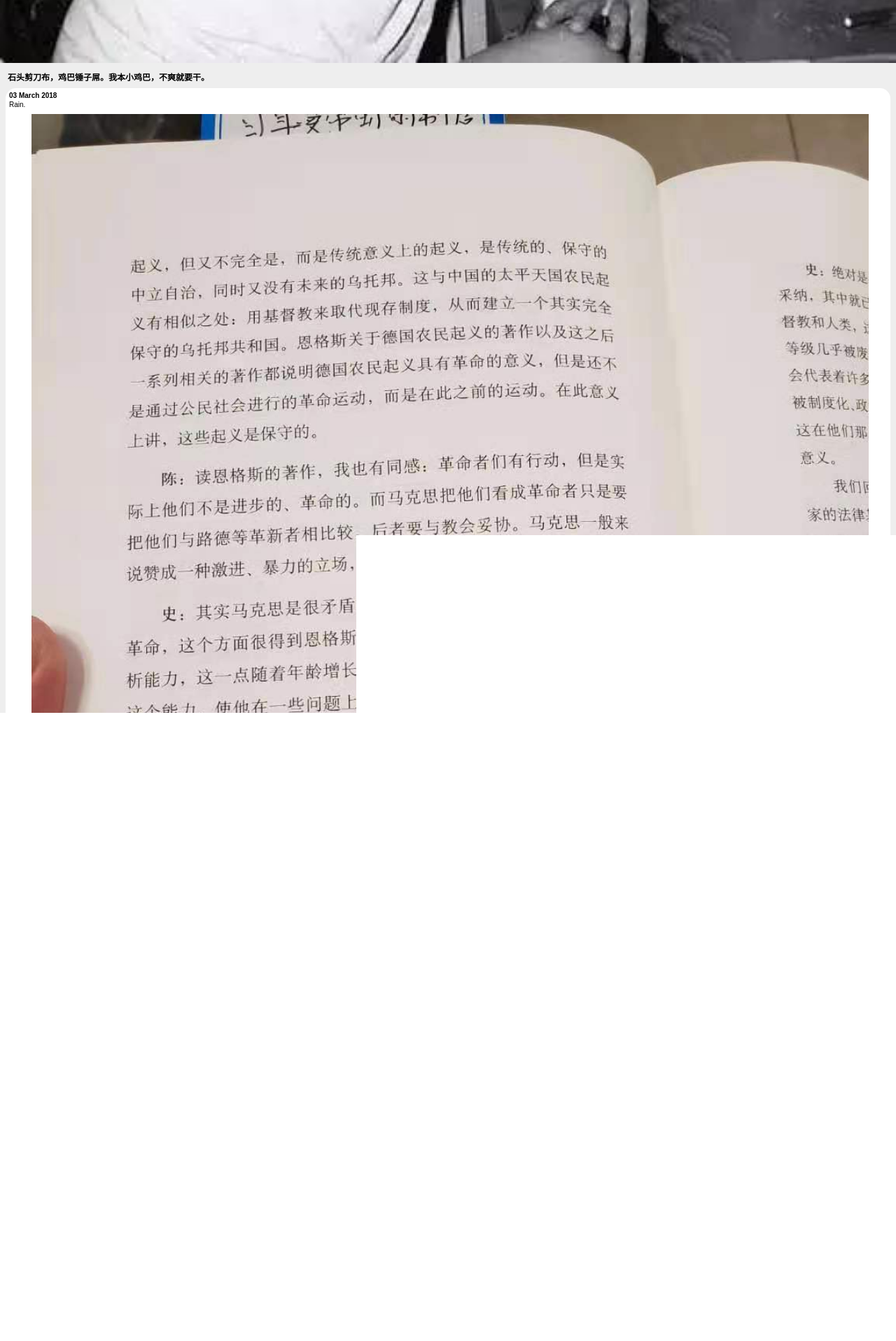
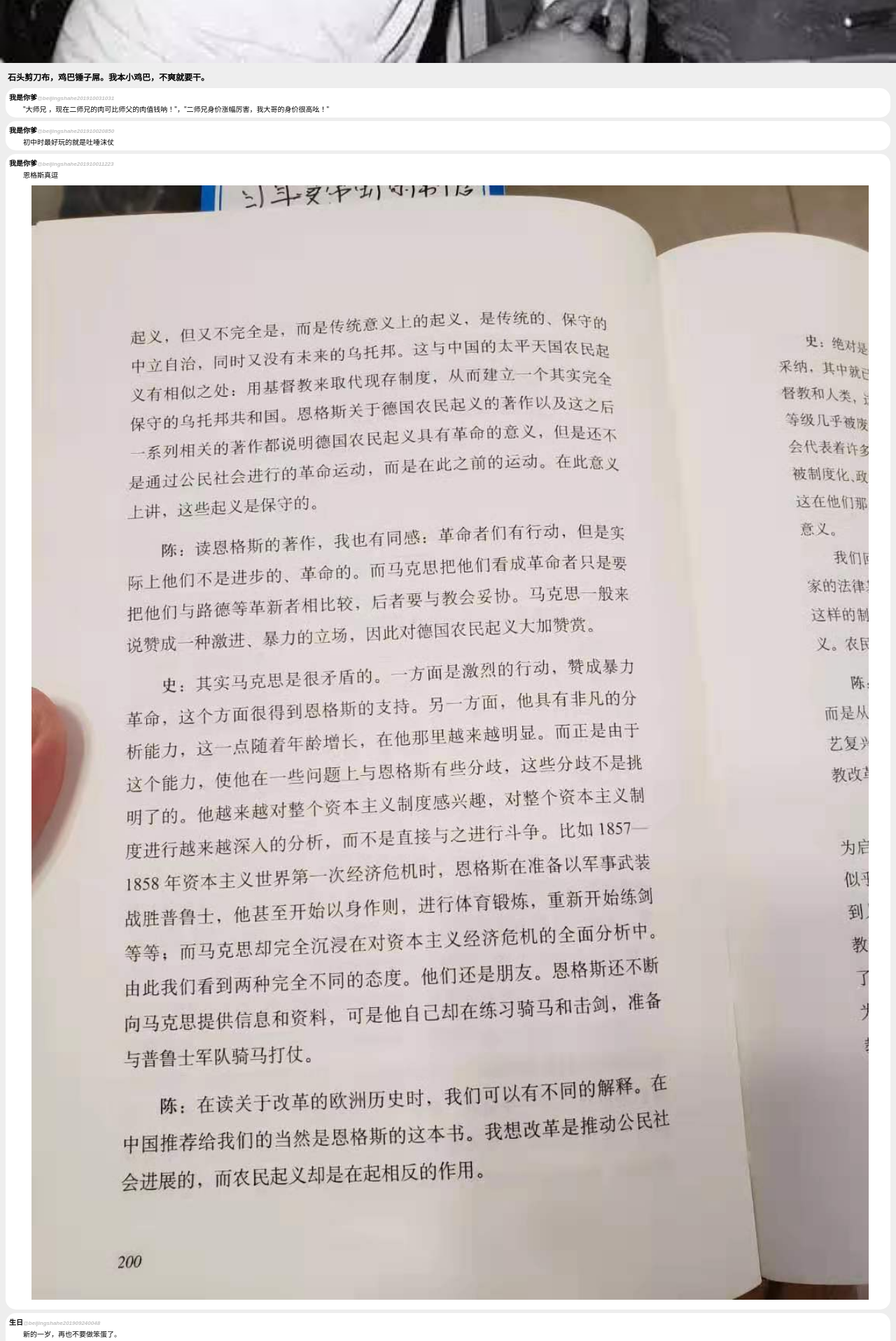
Before and after one commit to molyvirgo/molyvirgo.github.io, a plain HTML site: page moly/moly.html in a window 1280 px wide. Shown: the part 760-2677 px from the top of the page at 70% size. Before the commit the page ends 2607 px from the top, so only its background shows below. Drawn offline with Linux system fonts and the light colour scheme.

Commit message:
增加部分 微信 日志

```diff
--- a/moly/moly.html
+++ b/moly/moly.html
@@ -71,17 +71,24 @@
 
             padding: 0.3rem;
         }
-        .day-img{
+
+        .day-img {
             width: 100%;
             height: auto;
             margin-bottom: 0.3rem;
         }
-        .day-title-content{
+
+        .day-title-content {
             font-size: 1.3rem;
         }
-        .day-title-date{
+
+        .day-title-date {
             font-size: 0.8rem;
-            color:	#C0C0C0;
+            color: #C0C0C0;
+        }
+
+        .day-content {
+            text-indent: 2rem;
         }
     </style>
 </head>
@@ -95,23 +102,41 @@
         <div id="body">
             <article class="forecast">
                 <h1>石头剪刀布，鸡巴锤子屌。我本小鸡巴，不爽就要干。</h1>
+
+
+
+
                 <article class="day-forecast">
-                    <h2>03 March 2018</h2>
-                    <p>Rain.</p>
+                    <h2 class="day-title-content">我是你爹<i class="day-title-date">@beijingshahe201910031031</i></h2>
+                    <p class="day-content">"大师兄 ，现在二师兄的肉可比师父的肉值钱呐！"，"二师兄身价涨幅厉害，我大哥的身价很高吆！"</p>
+                </article>
+
+                <article class="day-forecast">
+                    <h2 class="day-title-content">我是你爹<i class="day-title-date">@beijingshahe201910020850</i></h2>
+                    <p class="day-content">初中时最好玩的就是吐唾沫仗</p>
+                </article>
+
+
+                <article class="day-forecast">
+                    <h2 class="day-title-content">我是你爹<i class="day-title-date">@beijingshahe201910011223</i></h2>
+                    <p class="day-content">恩格斯真逗</p>
                     <div class="day-imgs">
                         <div class="day-img">
                             <img src="../pics/wechat/恩格斯.jpg" style="width: 100%;height:auto;display: block;">
                         </div>
-
                     </div>
                 </article>
+
                 <article class="day-forecast">
-                    <h2 class="day-title-content">我是你爹<i class="day-title-date">@201908</i></h2>
-                    <p>Periods of rain.</p>
-                </article>
-                <article class="day-forecast">
-                    <h2>05 March 2018</h2>
-                </article>
+                        <h2 class="day-title-content">生日<i class="day-title-date">@beijingshahe201909240048</i></h2>
+                        <p class="day-content">新的一岁，再也不要做笨蛋了。</p>
+                        <div class="day-imgs">
+                            <div class="day-img">
+                                <img src="../pics/wechat/基辅罗斯餐厅.jpg" style="width: 100%;height:auto;display: block;">
+                            </div>
+                        </div>
+                    </article>
+
             </article>
 
         </div>
```
Also changed, not shown: pics/wechat/基辅罗斯餐厅.jpg (added).
